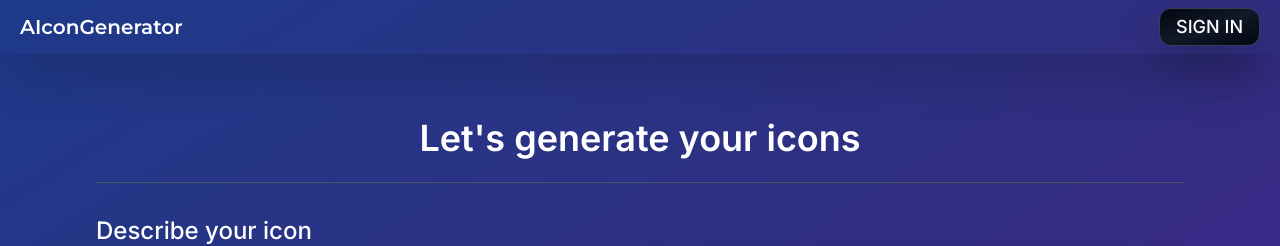
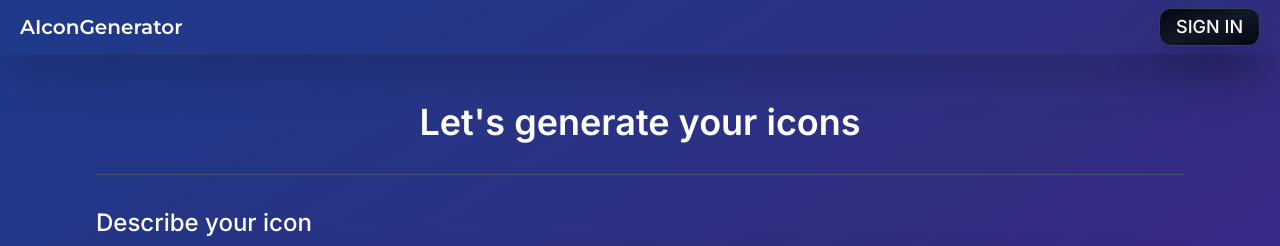
Before and after one commit to morhaaa/ai-icon-generator, a Next.js app: page /generator in a window 1280 px wide. Shown: the top 246 px of the page. Built offline with nearby package versions, Linux system fonts and the light colour scheme; no server answers.

Commit message:
Small fix ui form

```diff
--- a/src/app/generator/page.tsx
+++ b/src/app/generator/page.tsx
@@ -3,8 +3,9 @@ import Form from "@/components/form";
 
 const Generator: React.FC = () => {
   return (
-    <div className="h-full w-full flex flex-col items-center overflow-x-hidden pt-16 pb-28 px-8 md:px-16 lg:px-20 xl:px-24 ">
+    <div className="h-full w-full flex flex-col items-center overflow-x-hidden ">
       <Form />
+      <Footer />
     </div>
   );
 };
--- a/src/components/form.tsx
+++ b/src/components/form.tsx
@@ -77,8 +77,8 @@ const Form: React.FC<Props> = ({}) => {
   ];
 
   return (
-    <div className="flex flex-col">
-      <p className="text-white font-semibold text-3xl md:text-3xl lg:text-3xl xl:text-4xl text-center border-b pb-4 md:pb-5 lg:pb-6 border-slate-600">
+    <div className="pt-12 pb-28 px-8 md:px-16 lg:px-20 xl:px-24 flex flex-col">
+      <p className="text-white font-semibold text-3xl md:text-3xl lg:text-3xl xl:text-4xl text-center border-b pb-6 lg:pb-8 border-slate-600">
         Let&apos;s generate your icons
       </p>
       {steps.map((step, index) => (
--- a/src/components/user-info.tsx
+++ b/src/components/user-info.tsx
@@ -54,7 +54,7 @@ const UserInfo: React.FC<Props> = ({ user, logOut, image }) => {
         <DropdownMenuGroup>
           <DropdownMenuItem
             className="py-2 cursor-pointer"
-            onClick={() => router.push("/generate")}
+            onClick={() => router.push("/generator")}
           >
             <ImagePlus className="mr-2 h-5 w-5" />
             <span className="text-lg px-2">Generate</span>
```
